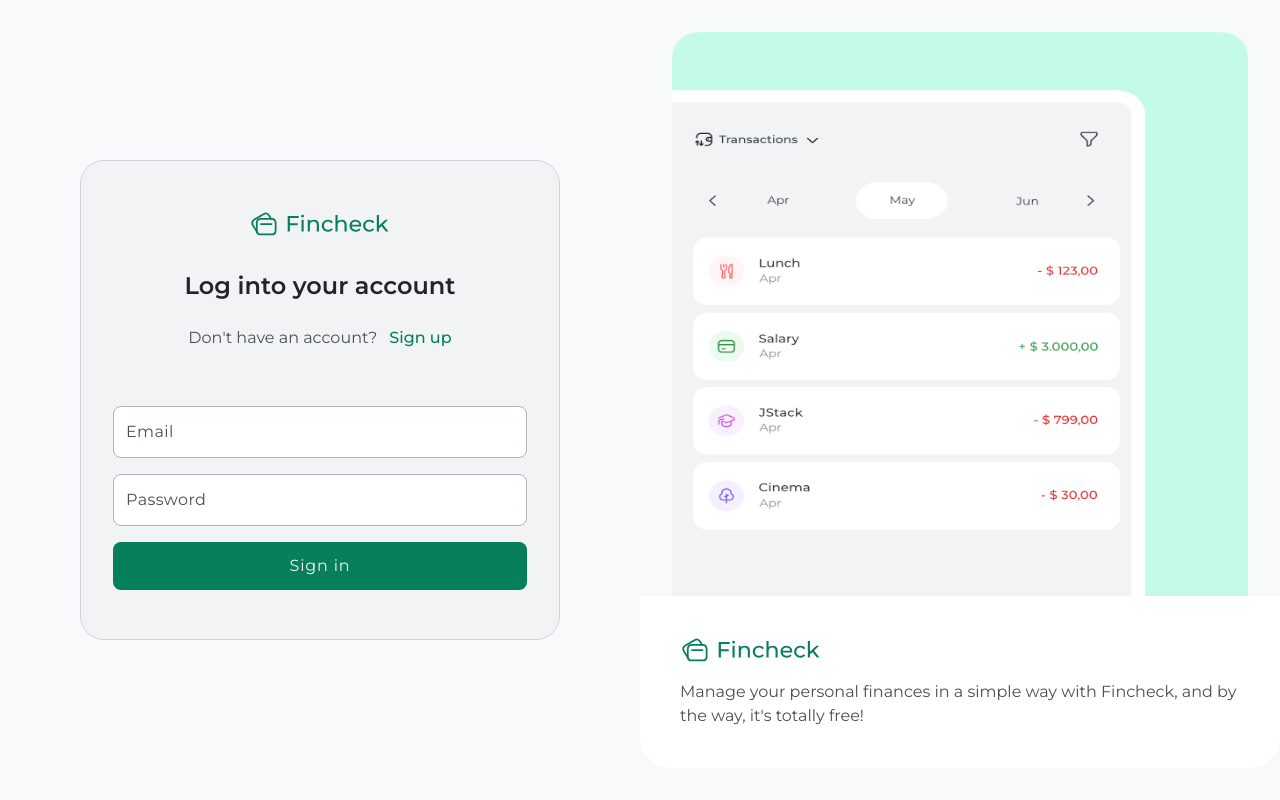
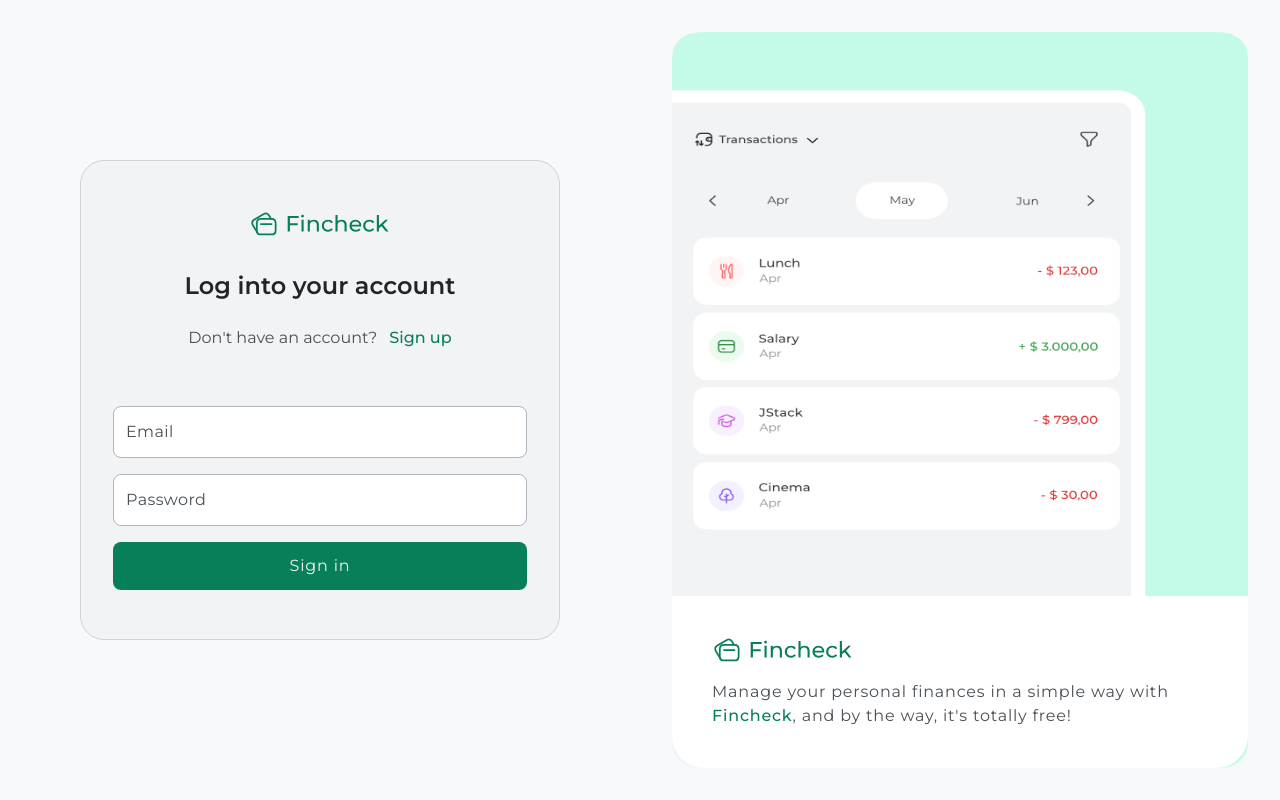
Before and after one commit to HugoRamonPereira/Fincheck, a React (Vite) app in the folder Frontend/: page /signin in a window 1280 px wide. Built offline with nearby package versions, Linux system fonts and the light colour scheme.

Commit message:
Ui fixes

```diff
--- a/Frontend/src/view/layouts/AuthLayout.tsx
+++ b/Frontend/src/view/layouts/AuthLayout.tsx
@@ -23,10 +23,10 @@
           className='w-full h-full max-w-[656px] max-h-[960px] select-none'
         />
 
-        <div className='max-w-[656px] bottom-8 bg-white p-10 absolute rounded-b-[32px]'>
+        <div className='max-w-[656px] bottom-8 mx-8 bg-white p-10 absolute rounded-b-[32px]'>
           <Logo className='text-teal-900 h-7' />
-          <p className='text-gray-700 font-Montserrat font-normal mt-4'>
-            Manage your personal finances in a simple way with Fincheck, and by the way, it&apos;s totally free!
+          <p className='text-gray-700 font-Montserrat font-normal mt-4 tracking-wider'>
+            Manage your personal finances in a simple way with <span className='text-teal-900 font-medium'>Fincheck</span>, and by the way, it&apos;s totally free!
           </p>
         </div>
       </div>
```
